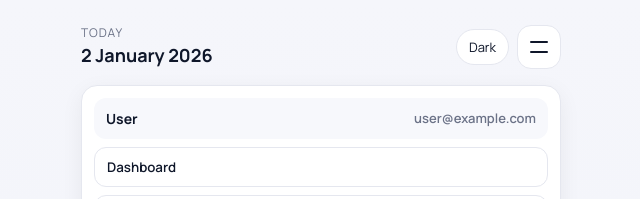
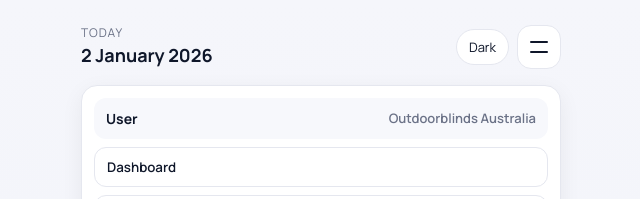
Before and after one commit to olegdribling/timetracker, a React (Vite) app: page / in a window 1280 px wide. Both pictures are taken after a click on the button "Меню". Shown: the top 199 px of the page, without its empty margins (319-959 px from the left). Built offline with nearby package versions, Linux system fonts and the light colour scheme.

Commit message:
Update user email display in menu

```diff
--- a/src/App.tsx
+++ b/src/App.tsx
@@ -782,7 +782,7 @@ function App() {
         <div className="menu-sheet">
           <div className="menu-item">
             <div className="menu-title">User</div>
-            <div className="menu-sub">user@example.com</div>
+            <div className="menu-sub">Outdoorblinds Australia</div>
           </div>
           <button className="menu-item action" onClick={goHome}>
             Dashboard
```
